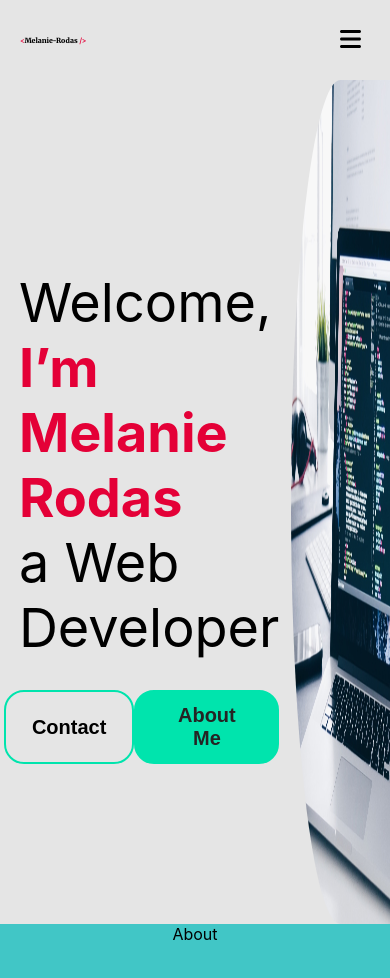
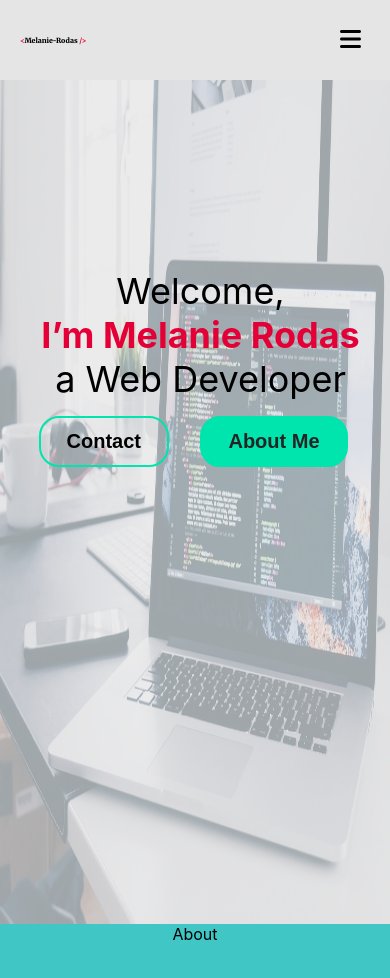
Before and after one commit to melanierolo/Portfolio-react, a React (Create React App) app: page / in a window 390 px wide. Shown: the top 978 px of the page. Built offline with nearby package versions, Linux system fonts and the light colour scheme.

Commit message:
Home Section - added a home section for mobile devices

```diff
--- a/src/components/Home/index.jsx
+++ b/src/components/Home/index.jsx
@@ -1,9 +1,26 @@
 import React from "react";
 import "./style.css";
 import ButtonElement from "../ButtonElement";
-import HomeImage from "../../assets/images/home-unsplash.png";
+import { useEffect, useState } from "react";
+import ImageDesktop from "../../assets/images/home-unsplash.png";
+import ImageMobile from "../../assets/images/home-unsplash-mobile.png";
 
 export default function Home() {
+  const [homeImage, setHomeImage] = useState(false);
+
+  useEffect(() => {
+    const onScroll = () => {
+      if (window.pageYOffset < 960) {
+        setHomeImage(true);
+      } else {
+        setHomeImage(false);
+      }
+    };
+    // clean up code
+    window.removeEventListener("scroll", onScroll);
+    window.addEventListener("scroll", onScroll, { passive: true });
+    return () => window.removeEventListener("scroll", onScroll);
+  }, []);
   return (
     <section className="home" id="home">
       <div className="home-content">
@@ -32,7 +49,10 @@ export default function Home() {
         </div>
       </div>
       <div className="home-image">
-        <img src={HomeImage} alt="A laptop -unplash" />
+        <img
+          src={homeImage ? ImageMobile : ImageDesktop}
+          alt="A laptop -unplash"
+        />
       </div>
     </section>
   );
--- a/src/components/Home/style.css
+++ b/src/components/Home/style.css
@@ -1,5 +1,6 @@
 :root {
   --backgroundPage: #e5e5e5;
+  --backgroundPageMobile: #b3b3b3;
 }
 
 .home {
@@ -39,17 +40,7 @@
   max-width: 100%;
   display: block;
   border-radius: 50% 0% 0% 50%;
-}
-
-@media screen and (max-width: 1200px) {
-  .home .home-content {
-    position: static;
-    padding: 0% 2% 0% 1%;
-  }
-  .home .home-content .home-message {
-    font-size: 42px;
-    margin: 0 0 0 15px;
-  }
+  width: 800px;
 }
 
 @media screen and (max-width: 1450px) {
@@ -58,7 +49,64 @@
     padding: 0% 3% 0% 1%;
   }
   .home .home-content .home-message {
-    font-size: 54px;
     margin: 0 0 0 15px;
   }
+  .home .home-image img {
+    width: 700px;
+  }
 }
+@media screen and (max-width: 1200px) {
+  .home .home-content {
+    position: static;
+    padding: 0% 2% 0% 1%;
+  }
+  .home .home-content .home-message {
+    font-size: 48px;
+    margin: 0 0 0 15px;
+  }
+
+  .home .home-image img {
+    width: 550px;
+  }
+}
+
+@media screen and (max-width: 960px) {
+  .home {
+    display: inline-block;
+    background-color: transparent;
+  }
+  .home .home-content {
+    height: 100vh;
+    z-index: -3;
+  }
+  .home .home-content .home-message {
+    font-size: 48px;
+    text-align: center;
+    padding: 35% 15% 2%;
+  }
+  .home .home-content .home-buttons {
+    padding: 2% 15%;
+  }
+  .home .home-image {
+    height: 100%;
+    position: relative;
+    z-index: -2;
+    top: -100vh;
+  }
+  .home .home-image img {
+    width: auto;
+    border-radius: 0%;
+    height: 100vh;
+    opacity: 0.3;
+  }
+}
+
+@media screen and (max-width: 480px) {
+  .home .home-content .home-message {
+    font-size: 36px;
+    padding: 50% 5% 2%;
+  }
+  .home .home-content .home-buttons {
+    padding: 2% 5%;
+  }
+}
--- a/src/components/Navbar/style.css
+++ b/src/components/Navbar/style.css
@@ -40,7 +40,7 @@
     left: 0;
     opacity: 1;
     transition: all 1s ease-out;
-    z-index: 1;
+    z-index: 9;
   }
   .navbar .menu-icon {
     display: flex;
```
Also changed, not shown: src/assets/images/home-unsplash-mobile.png (added).
